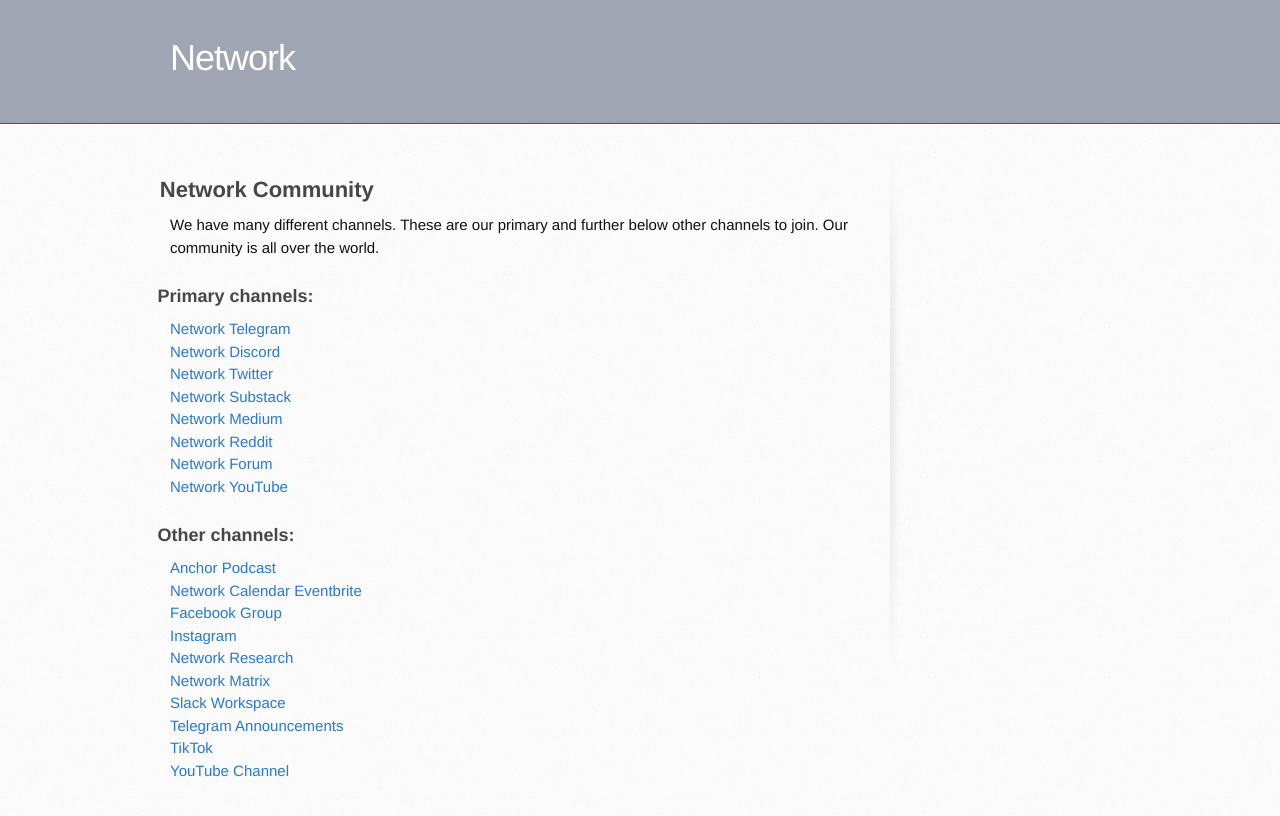
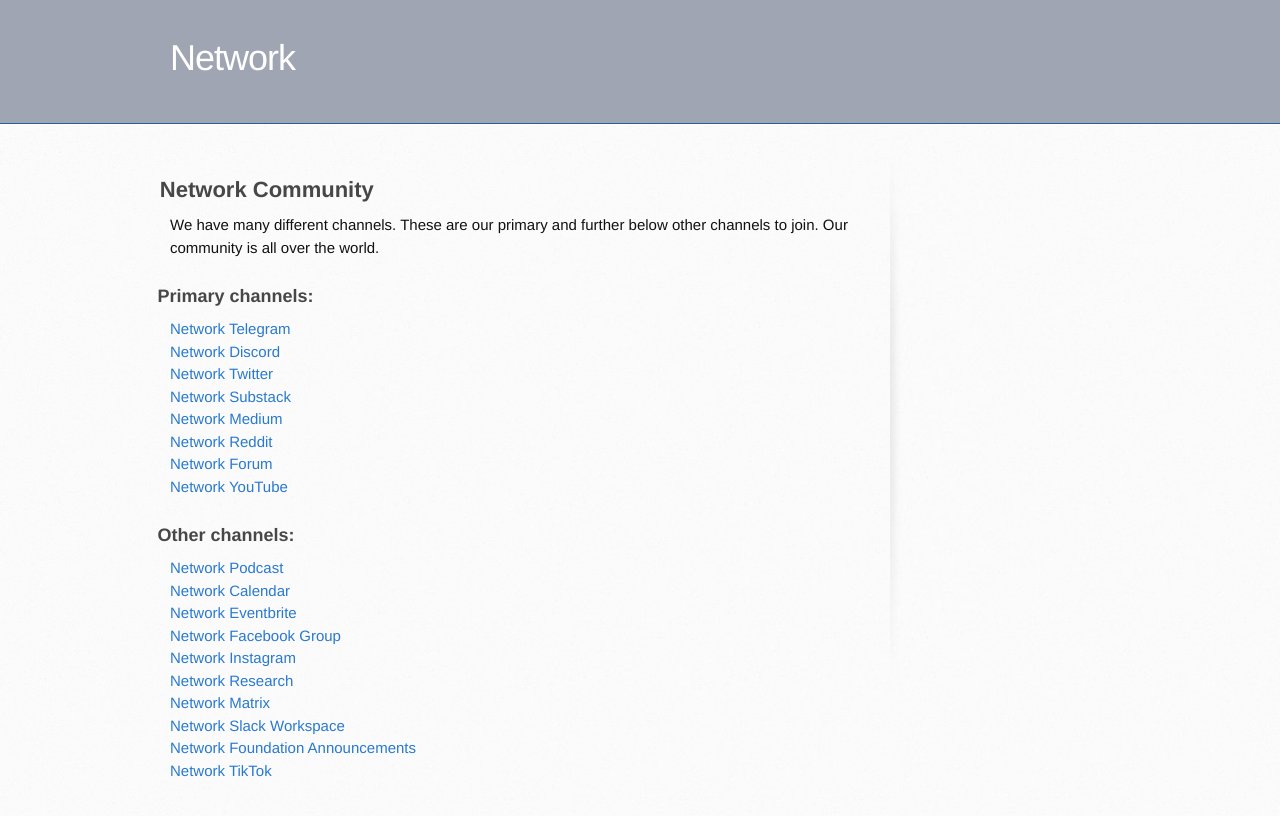
Before and after one commit to networkf/network.github.io, a Jekyll site: the page built from community.md, in a window 1280 px wide. Shown: the top 816 px of the page. Built offline with Jekyll 4.4.1, drawn with Linux system fonts in a browser that asks for light colours; some web fonts are replaced; our own code applies the rules of GitHub Pages for plain Markdown files; the repository's description, which GitHub fills in, is left out.

Commit message:
Update community.md

```diff
--- a/community.md
+++ b/community.md
@@ -27,23 +27,23 @@ We have many different channels. These are our primary and further below other c
 <br>
 
 ### Other channels:
-<a href="https://anchor.fm/networkfund" target="_blank">Anchor Podcast</a>
+<a href="https://anchor.fm/networkfund" target="_blank">Network Podcast</a>
 <br>
 <a href="https://calendar.google.com/calendar/u/0?cid=dG9kcTBvdGt2YzF1MXM5dG9kOTIxN3FzdWNAZ3JvdXAuY2FsZW5kYXIuZ29vZ2xlLmNvbQ" target="_blank">Network Calendar</a>
-<a href="https://networkfund.eventbrite.com" target="_blank">Eventbrite</a>
 <br>
-<a href="https://facebook.com/groups/networkfund" target="_blank">Facebook Group</a>
+<a href="https://networkfund.eventbrite.com" target="_blank">Network Eventbrite</a>
 <br>
-<a href="https://instagram.com/networkfund" target="_blank">Instagram</a>
+<a href="https://facebook.com/groups/networkfund" target="_blank">Network Facebook Group</a>
+<br>
+<a href="https://instagram.com/networkfund" target="_blank">Network Instagram</a>
 <br>
 <a href="https://network.com.de" target="_blank">Network Research</a>
 <br>
 <a href="https://matrix.to/#/!XNSlHnqIwCumTmcAhm:matrix.org" target="_blank">Network Matrix</a>
 <br>
-<a href="https://networkfund.slack.com" target="_blank">Slack Workspace</a>
+<a href="https://networkfund.slack.com" target="_blank">Network Slack Workspace</a>
 <br>
-<a href="https://t.me/networkfoundation" target="_blank">Telegram Announcements</a>
+<a href="https://t.me/networkfoundation" target="_blank">Network Foundation Announcements</a>
 <br>
-<a href="https://tiktok.com/networkfund" target="_blank">TikTok</a>
+<a href="https://tiktok.com/networkfund" target="_blank">Network TikTok</a>
 <br>
-<a href="https://www.youtube.com/channel/@networkfund" target="_blank">YouTube Channel</a>
```
